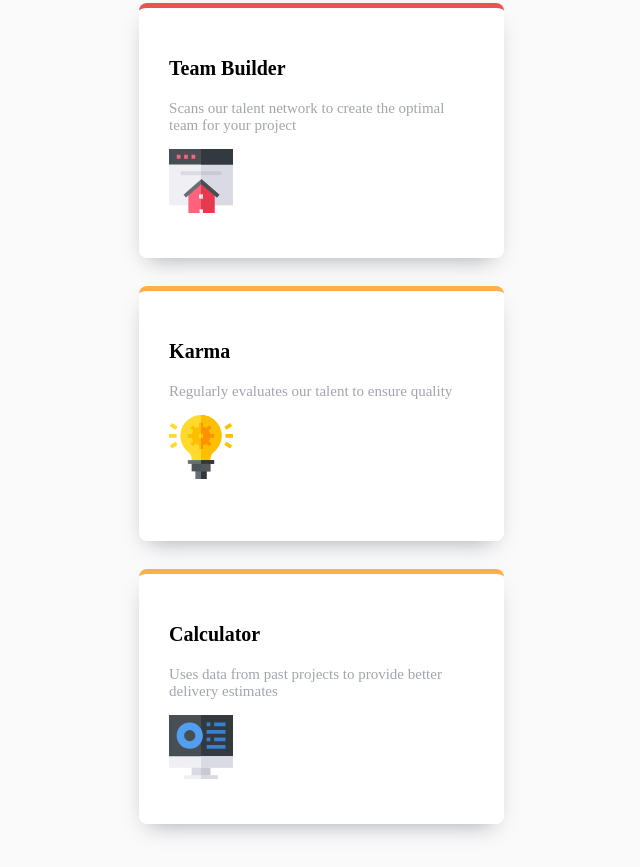
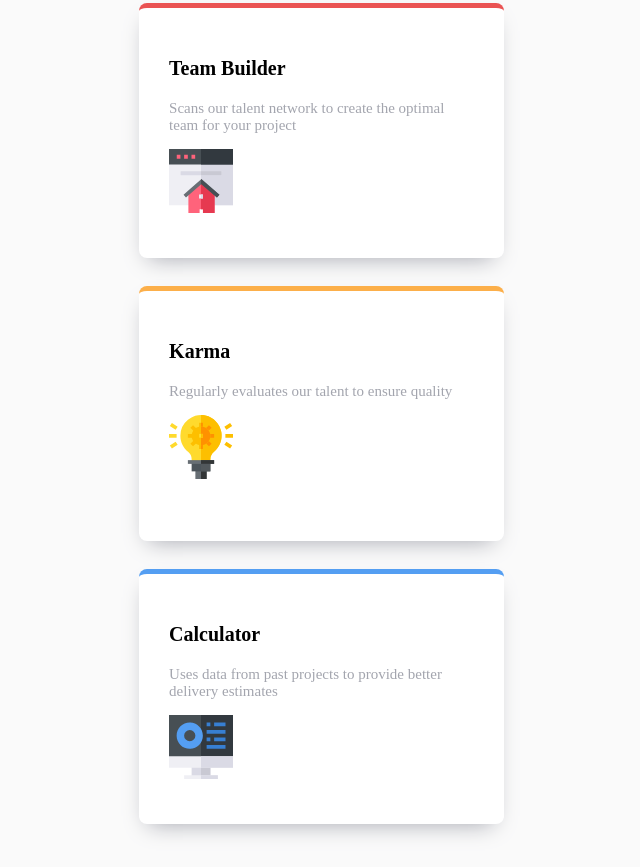
Before and after one commit to ksuares1/four-card-feature-section, a plain HTML site: page index.html in a window 1280 px wide. Shown: the part 453-1320 px from the top of the page, without its empty margins (318-958 px from the left). Drawn offline with Linux system fonts and the light colour scheme.

Commit message:
Added border top  color for calculator

```diff
--- a/index.html
+++ b/index.html
@@ -52,7 +52,7 @@
       </section>
       </div>
 
-      <div class="card card--orange">
+      <div class="card card--blue">
         <section class="card-header">
           <h3>Calculator</h3>
          <p>Uses data from past projects to provide better delivery estimates
```
